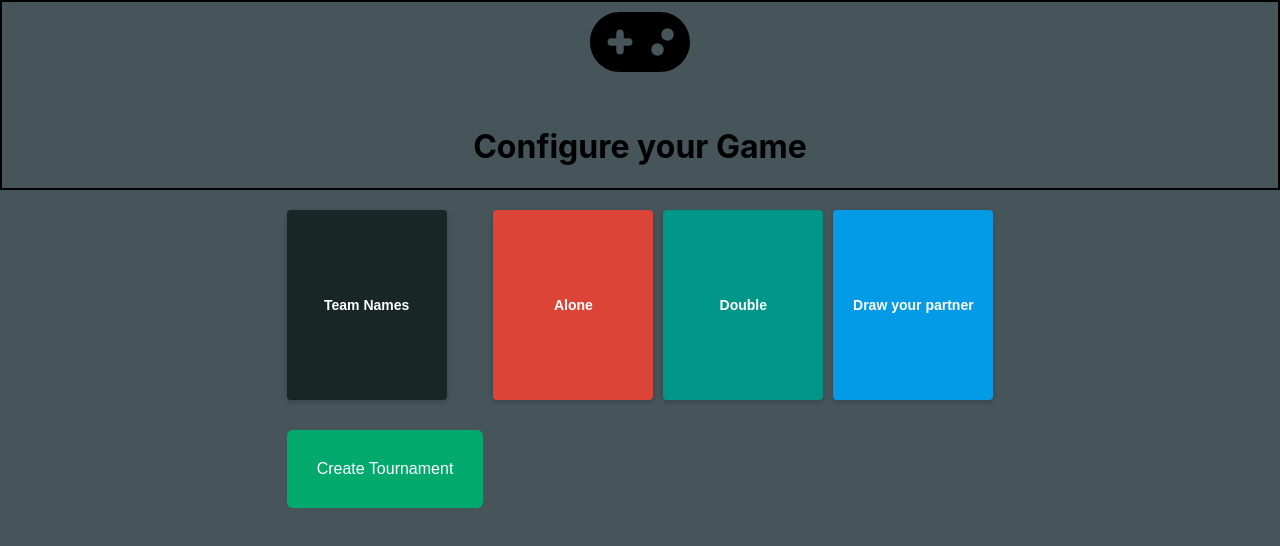
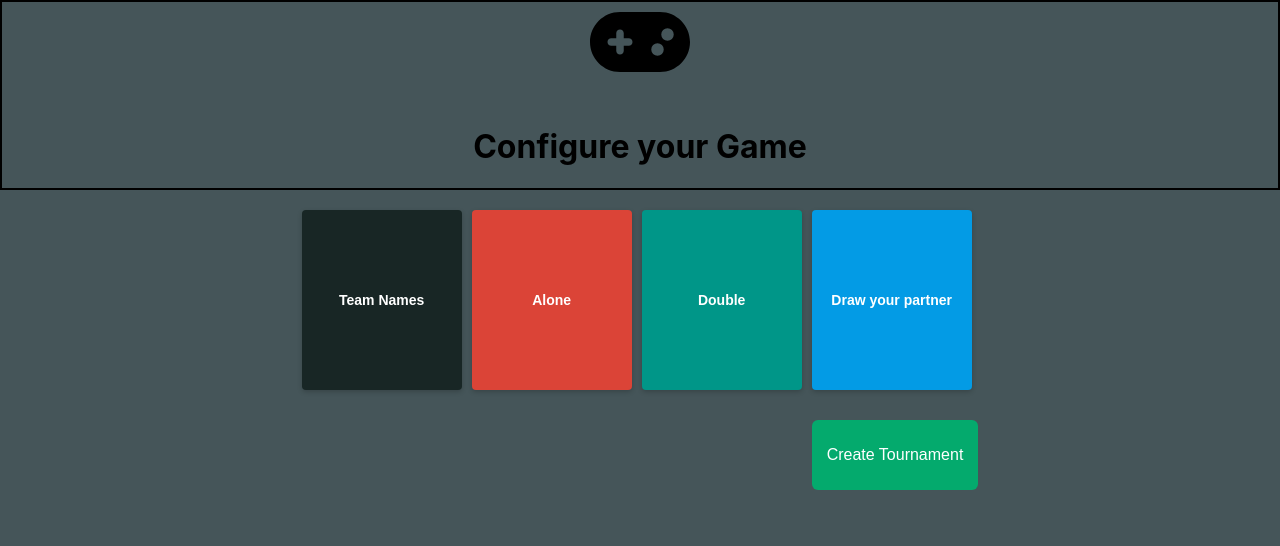
Before and after one commit to lm15-lukas/Kicker-React, a React (Create React App) app: page / in a window 1280 px wide. Both pictures are taken after a click on the button "Advance". Shown: the top 546 px of the page. Built offline with nearby package versions, Linux system fonts and the light colour scheme; the HTML template or start-up script is replaced by a standard one.

Commit message:
modal eingebaut

```diff
--- a/src/pages/ConfigureGame/ConfigureGame.css
+++ b/src/pages/ConfigureGame/ConfigureGame.css
@@ -118,7 +118,7 @@ text-align: center;
 
   .team-option {
     width: 140px;
-    height: 160px;
+    height: 150px;
     border-radius: 4px;
     color: white;
     font-family: sans-serif;
@@ -152,10 +152,11 @@ text-align: center;
   .blue { background-color: #039be5; }
 
   .team-button{
+    height: 70px;
     background-color: #04AA6D;
     border: none;
     color: white;
-    padding: 30px;
+    padding: 15px;
     font-size: 16px;
     cursor: pointer;
     width: 100%;
@@ -166,3 +167,22 @@ text-align: center;
   .team-area{
     padding: auto;
   }
+.empty-button{
+    background-color: #455559;
+    border: #455559;
+}
+.modal {
+    position: fixed;
+    top: 0; left: 0;
+    width: 100%; height: 100%;
+    background: rgba(0,0,0,0.5);
+    display: flex; align-items: center; justify-content: center;
+    z-index: 1000;
+  }
+
+  .modal-content {
+    background: white;
+    padding: 1.5rem;
+    border-radius: 10px;
+    text-align: center;
+  }
--- a/src/pages/ConfigureGame/ConfigureGame.jsx
+++ b/src/pages/ConfigureGame/ConfigureGame.jsx
@@ -3,6 +3,18 @@ import "./ConfigureGame.css";
 import Header from "./ConGamcomponents/Header.jsx";
 
 export default function ConfigureGame() {
+
+    const [modalText, setModalText] = useState('');
+
+    const showModal = (text) => {
+        setModalText(text);
+    }
+    const handleTeamNames = () => showModal("Team Names gedrückt");
+    const handleAlone = () => showModal("Alone gedrückt");
+    const handleDouble = () => showModal("Double gedrückt");
+    const handleDrawPartner = () => showModal("Draw your partner gedrückt");
+
+
 
     const [step, setStep] = useState("configure");
 
@@ -10,26 +22,40 @@ export default function ConfigureGame() {
         setStep("setup-teams");
     };
 
+
     if (step === "setup-teams") {
         return (
 
             <>
-            <Header/>
+                <Header />
+                {modalText && (
+                    <div className="modal">
+                        <div className="modal-content">
+                            <p>{modalText}</p>
+                            <button onClick={() => setModalText("")}>Schließen</button>
+                        </div>
+                    </div>
+                )}
+
                 <main className="color">
                     <div className="team-form-container">
-                    <div className="team-option green">
+                        <div onClick={handleTeamNames} className="team-option green">
                             <div className="title">Team Names</div>
                         </div>
-                    <div className="team-option orange">
+                        <div onClick={handleAlone} className="team-option orange">
                             <div className="title">Alone</div>
                         </div>
-                    <div className="team-option teal">
+                        <div onClick={handleDouble} className="team-option teal">
                             <div className="title">Double</div>
                         </div>
-                    <div className="team-option blue">
+                        <div onClick={handleDrawPartner} className="team-option blue">
                             <div className="title">Draw your partner</div>
                         </div>
+                        <button className="empty-button" disabled></button>
+                        <button className="empty-button" disabled></button>
+                        <button className="empty-button" disabled></button>
                         <button className="team-button">Create Tournament</button>
+
 
                     </div>
                 </main>
@@ -68,6 +94,7 @@ export default function ConfigureGame() {
                         <input id="date" className="form-input" type="date" required />
                     </div>
 
+
                     <div>
                         <button className="cancel-button">Cancel</button>
                         <button className="form-button" onClick={handleAdvance}>Advance</button>
```
Lines whose indentation alone changed are shown as unchanged.
